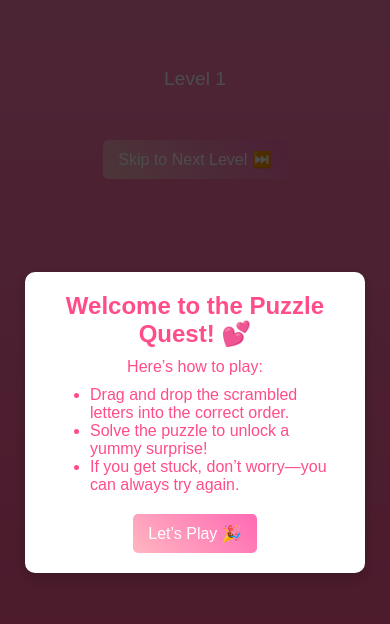
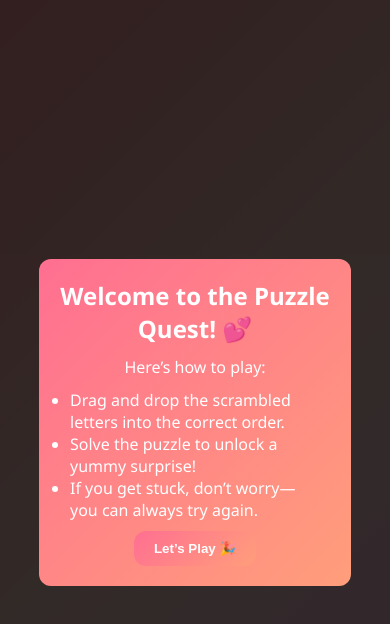
Before and after one commit to Tuffy14/Birthday, a plain HTML site: page puzzle.html in a window 390 px wide. Drawn offline with Linux system fonts and the light colour scheme.

Commit message:
Update puzzle.css theme

```diff
--- a/puzzle.css
+++ b/puzzle.css
@@ -1,49 +1,90 @@
 /* General Styling */
+* {
+    margin: 0;
+    padding: 0;
+    box-sizing: border-box;
+  }
+
   body {
-    margin: 0;
-    background: linear-gradient(to bottom, #ff7eb3, #ff4d88);
-    background-attachment: fixed; /* Ensures the background stays fixed while scrolling */
-    font-family: 'Arial', sans-serif;
-    color: white;
+    font-family: 'Segoe UI', Tahoma, Geneva, Verdana, sans-serif;
+    background: linear-gradient(135deg, #ff9a9e, #fad0c4, #fbc2eb);
+    color: #fff;
     display: flex;
     flex-direction: column;
-    justify-content: flex-start; /* Align content to the top */
+    justify-content: center;
     align-items: center;
     height: 100vh;
     text-align: center;
-    padding-top: 10vh; /* Fixed space at the top */
-    box-sizing: border-box;
+    overflow-x: hidden;
   }
 
-/* Lovey-Dovey Game Instructions */
+  /* Popup Background */
+  .popup {
+    display: none;
+    position: fixed;
+    top: 0;
+    left: 0;
+    width: 100%;
+    height: 100%;
+    background: rgba(0, 0, 0, 0.8);
+    justify-content: center;
+    align-items: center;
+    z-index: 20;
+  }
+
+  /* Popup Content */
+  .popup-content {
+    background: linear-gradient(135deg, #ff6f91, #ff9e7b);
+    color: white;
+    padding: 20px;
+    border-radius: 12px;
+    text-align: center;
+    max-width: 80%;
+    max-height: 80%;
+    overflow-y: auto;
+  }
+
+  .popup-content h2 {
+    font-size: 24px;
+    margin-bottom: 10px;
+  }
+
+  .popup-content p {
+    font-size: 16px;
+    line-height: 1.5;
+  }
+
+  /* Buttons in Popups */
+  button {
+    background: linear-gradient(135deg, #ff6f91, #ff9e7b);
+    color: white;
+    border: none;
+    border-radius: 12px;
+    cursor: pointer;
+    font-weight: bold;
+    padding: 10px 20px;
+    transition: transform 0.3s ease, background 0.3s ease;
+  }
+
+  button:hover {
+    transform: scale(1.1);
+    background: linear-gradient(135deg, #ff4d80, #ff82a9);
+  }
+
+  /* Game Instructions */
   #game-instructions {
-    background: linear-gradient(45deg, #FFB6C1, #FF69B4); /* Soft pink gradient */
+    background: linear-gradient(135deg, #ff6f91, #ff9e7b);
     color: white;
     font-size: 1.4rem;
     font-weight: bold;
     text-align: center;
-    padding: 20px; /* Increased padding for better spacing */
-    border-radius: 15px;
+    padding: 20px;
+    border-radius: 12px;
     max-width: 90%;
-    margin-bottom: 30px; /* Space below the box */
-    box-shadow: 0px 4px 10px rgba(0, 0, 0, 0.2);
+    margin-bottom: 30px;
+    box-shadow: 0 4px 12px rgba(0, 0, 0, 0.2);
     animation: float 2s ease-in-out infinite alternate;
-    display: none; /* Hidden by default */
-}
-
-/* Adjust the heading inside the game instructions */
-#game-instructions h2 {
-    margin: 0 0 15px; /* Add space below the heading */
-}
-
-/* Cute floating effect */
-@keyframes float {
-    0% {
-        transform: translateY(0);
-    }
-    100% {
-        transform: translateY(5px);
-    }
+    display: none;
   }
 
   /* Puzzle Container */
@@ -51,7 +92,7 @@ body {
     display: flex;
     flex-direction: column;
     align-items: center;
-    padding-bottom: 8vh; /* Adds spacing below */
+    gap: 20px;
   }
 
   /* Letters Section */
@@ -59,8 +100,7 @@ body {
     display: flex;
     flex-wrap: wrap;
     justify-content: center;
-    gap: 8px; /* Adds spacing between letters */
-    margin-bottom: 20px;
+    gap: 10px;
   }
 
   .letter {
@@ -73,7 +113,7 @@ body {
     font-size: 18px;
     text-transform: uppercase;
     text-align: center;
-    width: 40px; /* Same size as drop zones */
+    width: 40px;
     height: 40px;
     display: flex;
     justify-content: center;
@@ -85,13 +125,13 @@ body {
     display: flex;
     flex-direction: column;
     align-items: center;
-    gap: 6px; /* Adds spacing between drop zones */
+    gap: 6px;
   }
 
   .drop-zone {
-    width: 40px; /* Same as letter size */
+    width: 40px;
     height: 40px;
-    border: 2px dashed white; /* White dashed border */
+    border: 2px dashed white;
     background-color: transparent;
     border-radius: 5px;
     display: flex;
@@ -101,98 +141,28 @@ body {
     text-transform: uppercase;
   }
 
-/* Filled drop-zone */
   .drop-zone.filled {
-    border: 2px solid white; /* Makes it look like part of the puzzle */
+    border: 2px solid white;
     background: white;
     color: #ff4d88;
     font-weight: bold;
   }
 
-/* Dynamic Button (Skip or Reveal) */
-#dynamic-button {
-    background: linear-gradient(45deg, #FFB6C1, #FF69B4); /* Soft pink gradient */
-    color: white;
-    border: none;
-    padding: 10px 15px;
-    border-radius: 5px;
-    cursor: pointer;
-    font-size: 16px;
-    margin-top: 20px; /* Space above the button */
-    transition: background 0.3s ease; /* Smooth hover effect */
-}
-
-#dynamic-button:hover {
-    background: #ff2a66; /* Darker pink on hover */
-}
-
-/* Popup Background */
-.popup {
-    display: none;
-    position: fixed;
-    top: 0;
-    left: 0;
-    width: 100%;
-    height: 100%;
-    background: rgba(0, 0, 0, 0.7);
-    justify-content: center;
-    align-items: center;
-}
-
-/* Popup Card */
-.popup-content {
-    background: white;
+  /* Level Indicator */
+  #level-indicator {
+    font-size: 1.2rem;
     color: #ff4d88;
-    padding: 20px;
-    border-radius: 10px;
-    text-align: center;
-    box-shadow: 0px 5px 15px rgba(0, 0, 0, 0.2);
-    max-width: 300px;
-}
-
-.popup-content h2 {
-    margin: 0 0 10px;
-}
-
-.popup-content p {
-    margin: 10px 0;
-}
-
-/* Buttons in Popups */
-#next-level,
-#close-level-4-popup,
-#close-love-letter,
-#close-start-popup {
-    background: linear-gradient(45deg, #FFB6C1, #FF69B4); /* Soft pink gradient */
-    color: white;
-    border: none;
-    padding: 10px 15px;
-    border-radius: 5px;
-    cursor: pointer;
-    font-size: 16px;
-    margin-top: 10px;
-    transition: background 0.3s ease; /* Smooth hover effect */
-}
-
-#next-level:hover,
-#close-level-4-popup:hover,
-#close-love-letter:hover,
-#close-start-popup:hover {
-    background: #ff2a66; /* Darker pink on hover */
+    margin-bottom: 10px;
   }
 
   /* Mobile Optimization */
   @media (max-width: 600px) {
     body {
-        padding-top: 8vh; /* Adjusted spacing for smaller screens */
+      padding-top: 8vh;
     }
 
     #game-instructions {
       font-size: 1.2rem;
-        padding: 15px; /* Slightly less padding on mobile */
-    }
-
-    #puzzle-container {
-        padding-bottom: 10vh; /* Adjusted spacing */
+      padding: 15px;
     }
   }
```
Lines whose indentation alone changed are shown as unchanged.
